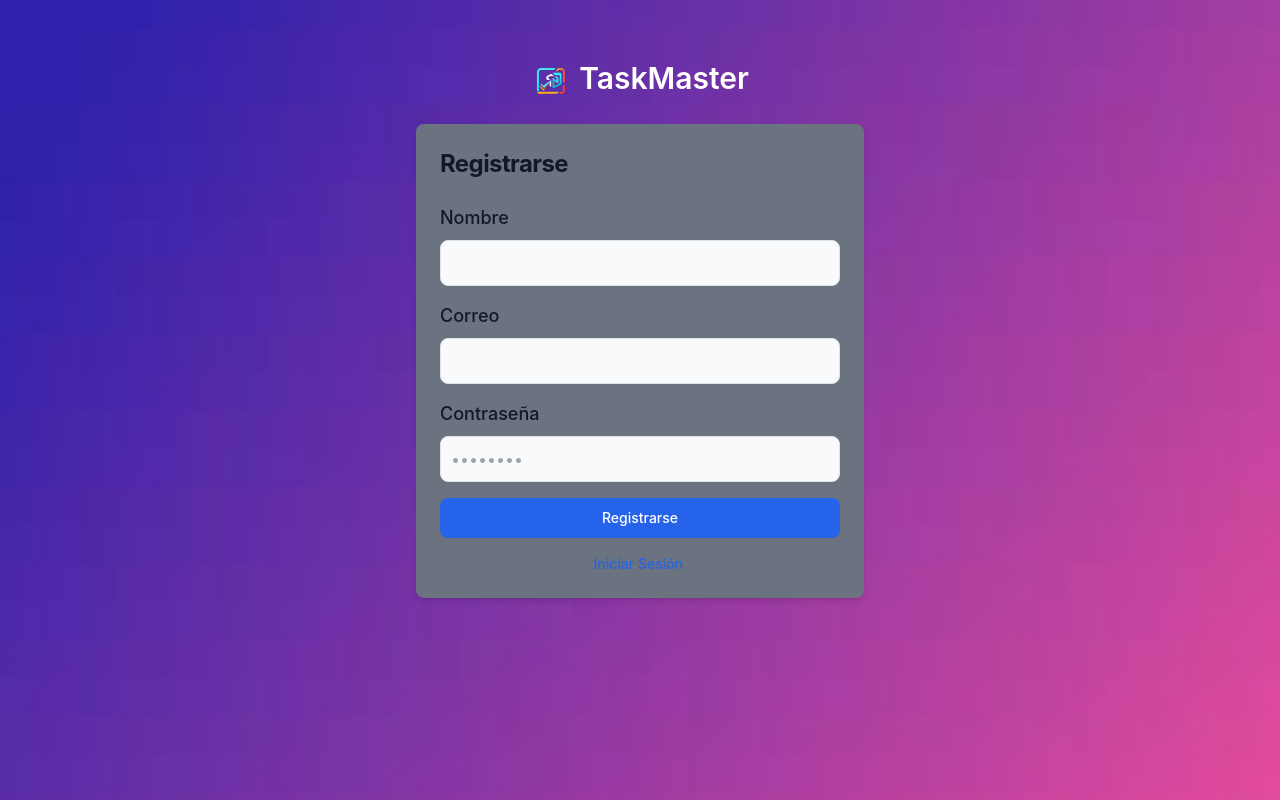
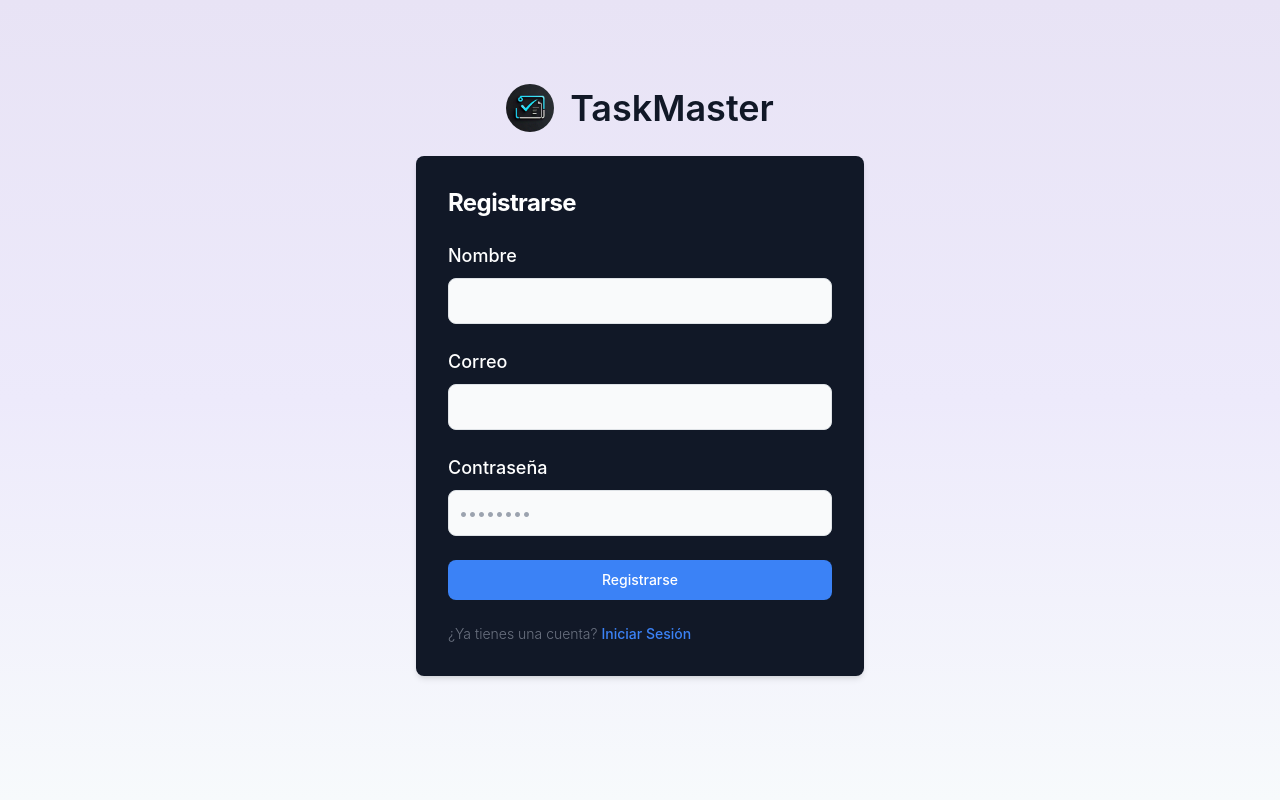
Before and after one commit to Edwinestrada07/taskmaster-front, a React (Create React App) app: page /signup in a window 1280 px wide. Built offline with nearby package versions, Linux system fonts and the light colour scheme.

Commit message:
update login, signup, home

```diff
--- a/src/components/footer.jsx
+++ b/src/components/footer.jsx
@@ -2,7 +2,7 @@ import React from 'react'
 
 const Footer = () => {
     return (
-        <footer className="footer bg-dark text-light text-center">
+        <footer className="bg-gray-900 dark:bg-gray-850 text-white dark:text-gray-100">
             <div className="container p-4 flex flex-col lg:flex-row justify-between items-center">
                 <h5 className='text mb-4 lg:mb-0'>© 2024 Todos los derechos reservados</h5>
                 <ul className="list-inline flex space-x-4 mb-4 lg:mb-0">
--- a/src/components/navbar.jsx
+++ b/src/components/navbar.jsx
@@ -3,7 +3,7 @@ import { Bars3Icon, XMarkIcon, UserCircleIcon } from '@heroicons/react/24/outlin
 import { Link, NavLink, useNavigate } from 'react-router-dom'
 import { useState, useEffect } from 'react'
 import Modal from 'react-modal'
-import { ThemeDarkMode, toggleTheme } from '../themeDarkMode/themeDark';
+import { ThemeDarkMode, toggleTheme } from '../themeDarkMode/themeDark'
 import { FontAwesomeIcon } from '@fortawesome/react-fontawesome'
 import { faMoon, faSun } from '@fortawesome/free-regular-svg-icons'
 
@@ -22,7 +22,7 @@ const customStyles = {
         borderRadius: '10px',
         border: 'none',
     },
-};
+}
 
 Modal.setAppElement('#root')
 
--- a/src/index.js
+++ b/src/index.js
@@ -1,11 +1,11 @@
 //index.js. Este archivo es el punto de entrada de tu aplicación, y es
 //el lugar adecuado para incluir configuraciones globales y efectos secundarios
+
 import React from 'react';
 import ReactDOM from 'react-dom/client';
 import { RouterProvider } from 'react-router-dom';
 import router from './router';
 import reportWebVitals from './reportWebVitals';
-import 'bootstrap/dist/css/bootstrap.min.css';
 import './index.css';
 import { ThemeDarkMode } from './themeDarkMode/themeDark';
 
@@ -18,7 +18,4 @@ root.render(
     </React.StrictMode>
 );
 
-// If you want to start measuring performance in your app, pass a function
-// to log results (for example: reportWebVitals(console.log))
-// or send to an analytics endpoint. Learn more: https://bit.ly/CRA-vitals
 reportWebVitals();
--- a/src/pages/login.jsx
+++ b/src/pages/login.jsx
@@ -72,24 +72,30 @@ function Login() {
     }
 
     return (
-        <div className="dark:bg-gray-900">
-            <div className="container flex flex-col items-center justify-center">
+        <div className="min-h-screen flex items-center justify-center bg-gradient-to-b from-[#E8E3F5] via-[#EDEAFB] to-[#F7FAFC] dark:bg-gradient-to-b dark:from-[#1a202c] dark:via-[#2d3748] dark:to-[#2d3748]">
+            <div className="container mx-auto px-4 py-8">
+                <div className="flex flex-col items-center">
 
-                <h1 className="flex mb-6 text-3xl font-semibold text-white">
-                    <img className="w-10 h-10 mr-2" src="./assets/logo copia.png" alt="logo" />
+                    <h1 className="flex items-center mb-6 text-4xl font-semibold text-gray-900 dark:text-white">
+                        <img className="w-12 h-12 mr-3 rounded-full" src="./assets/logo.jpg" alt="logo" />
                         TaskMaster
                     </h1>
 
-                <div className="w-full bg-gray-500 rounded-lg shadow-md dark:bg-gray-800 dark:border dark:border-gray-700 md:mt-0 sm:max-w-md xl:p-0">
-                    <div className="p-4 space-y-2 md:space-y-4 sm:p-8">
-                        <h1 className="text-2xl font-bold leading-tight tracking-tight text-gray-900 md:text-2xl dark:text-white">
+                    <div className="w-full max-w-md bg-gray-900 rounded-lg shadow-md dark:bg-gray-800 dark:border dark:border-gray-700">
+                        <div className="p-6 sm:p-8">
+                            <h1 className="text-2xl font-bold leading-tight tracking-tight text-white dark:text-white mb-4">
                                 Iniciar Sesión
                             </h1>
 
-                        {error && <div className="alert alert-danger text-bg-danger text-lg font-medium leading-tight">{error}</div>}
-                        <form className="space-y-2 md:space-y-4" onSubmit={submit} id='form-login'>
-                            <div className="mt-4">
-                                <label htmlFor="email" className="block mb-2 text-lg font-medium text-gray-900 dark:text-white">Correo</label>
+                            {error && (
+                                <div className="alert alert-danger text-red-600 text-lg font-medium leading-tight mb-4">
+                                    {error}
+                                </div>
+                            )}
+
+                            <form className="space-y-6" onSubmit={submit} id='form-login'>
+                                <div>
+                                    <label htmlFor="email" className="block mb-2 text-lg font-medium text-white dark:text-white">Correo</label>
                                     <input
                                         type="text"
                                         name="email"
@@ -103,7 +109,7 @@ function Login() {
                                 </div>
 
                                 <div>
-                                <label htmlFor="password" className="block mb-2 text-lg font-medium text-gray-900 dark:text-white">Contraseña</label>
+                                    <label htmlFor="password" className="block mb-2 text-lg font-medium text-white dark:text-white">Contraseña</label>
                                     <input
                                         type="password"
                                         name="password"
@@ -118,22 +124,24 @@ function Login() {
 
                                 <div className="flex items-center justify-between">
 
-                                <Link to="/forgot-password" className="text-sm font-medium text-blue-600 hover:underline dark:text-blue-500">
+                                    <Link to="/forgot-password" className="text-sm font-medium text-blue-500 hover:underline dark:text-blue-500">
                                         ¿Olvidaste tu contraseña?
                                     </Link>
                                 </div>
 
                                 <button
                                     type="submit"
-                                className="w-full text-white bg-blue-600 hover:bg-blue-700 focus:ring-4 focus:outline-none focus:ring-blue-300 font-medium rounded-lg text-sm px-5 py-2.5 text-center dark:bg-blue-600 dark:hover:bg-blue-700 dark:focus:ring-blue-800"
+                                    className="w-full text-white bg-blue-500 hover:bg-blue-700 focus:ring-4 focus:outline-none focus:ring-blue-300 font-medium rounded-lg text-sm px-5 py-2.5 text-center dark:bg-blue-600 dark:hover:bg-blue-700 dark:focus:ring-blue-800"
                                     disabled={loading}
                                 >
                                     {loading ? 'Iniciando Sesión...' : 'Iniciar Sesión'}
                                 </button>
-                            <p className="text-sm font-light text-gray-500 dark:text-gray-400">
-                                ¿No tienes una cuenta? <Link to="/signup" className="font-medium text-blue-600 hover:underline dark:text-blue-500">Regístrate aquí</Link>
+
+                                <p className="text-sm font-light text-white dark:text-gray-400">
+                                    ¿No tienes una cuenta? <Link to="/signup" className="font-medium text-blue-500 hover:underline dark:text-blue-500">Regístrate aquí</Link>
                                 </p>
                             </form>
+                        </div>
                     </div>
                 </div>
             </div>
--- a/src/pages/signup.jsx
+++ b/src/pages/signup.jsx
@@ -75,25 +75,35 @@ function Signup() {
     }, [navigate])
 
     return (
-        <div className="dark:bg-gray-900">
-            <div className="container flex flex-col items-center justify-center">
+        <div className="min-h-screen flex items-center justify-center bg-gradient-to-b from-[#E8E3F5] via-[#EDEAFB] to-[#F7FAFC] dark:bg-gradient-to-b dark:from-[#1a202c] dark:via-[#2d3748] dark:to-[#2d3748]">
+            <div className="container mx-auto px-4 py-8">
+                <div className="flex flex-col items-center">
 
-                <h1 className="flex mb-6 text-3xl font-semibold text-white">
-                    <img className="w-10 h-10 mr-2" src="./assets/logo copia.png" alt="logo" />
+                    <h1 className="flex items-center mb-6 text-4xl font-semibold text-gray-900 dark:text-white">
+                        <img className="w-12 h-12 mr-3 rounded-full" src="./assets/logo.jpg" alt="logo" />
                         TaskMaster
                     </h1>
 
-                <div className="w-full bg-gray-500 rounded-lg shadow-md dark:bg-gray-800 dark:border dark:border-gray-700 md:mt-0 sm:max-w-md xl:p-0">
-                    <div className="p-4 space-y-2 md:space-y-4 sm:p-8">
-                        <h1 className="text-2xl font-bold leading-tight tracking-tight text-gray-900 md:text-2xl dark:text-white">
+                    <div className="w-full max-w-md bg-gray-900 rounded-lg shadow-md dark:bg-gray-800 dark:border dark:border-gray-700">
+                        <div className="p-6 sm:p-8">
+                            <h1 className="text-2xl font-bold leading-tight tracking-tight text-white dark:text-white mb-4">
                                 Registrarse
                             </h1>
 
-                        {error && <div className="alert alert-danger text-bg-danger text-lg font-medium leading-tight">{error}</div>}
-                        {successMessage && <div className="alert alert-success">{successMessage}</div>}
-                        <form className="space-y-2 md:space-y-4" onSubmit={handleSubmit} >
-                            <div className="mt-4">
-                                <label htmlFor="name" className="block mb-2 text-lg font-medium text-gray-900 dark:text-white">Nombre</label>
+                            {error && (
+                                <div className="alert alert-danger text-red-600 text-lg font-medium leading-tight mb-4">
+                                    {error}
+                                </div>
+                            )}
+                            {successMessage && (
+                                <div className="alert alert-success text-green-600 text-lg font-medium leading-tight mb-4">
+                                    {successMessage}
+                                </div>
+                            )}
+
+                            <form className="space-y-6" onSubmit={handleSubmit} >
+                                <div>
+                                    <label htmlFor="name" className="block mb-2 text-lg font-medium text-white dark:text-white">Nombre</label>
                                     <input
                                         type="text"
                                         name="name"
@@ -106,7 +116,7 @@ function Signup() {
                                 </div>
 
                                 <div>
-                                <label htmlFor="email" className="block mb-2 text-lg font-medium text-gray-900 dark:text-white">Correo</label>
+                                    <label htmlFor="email" className="block mb-2 text-lg font-medium text-white dark:text-white">Correo</label>
                                     <input
                                         type="text"
                                         name="email"
@@ -119,7 +129,7 @@ function Signup() {
                                 </div>
 
                                 <div>
-                                <label htmlFor="password" className="block mb-2 text-lg font-medium text-gray-900 dark:text-white">Contraseña</label>
+                                    <label htmlFor="password" className="block mb-2 text-lg font-medium text-white dark:text-white">Contraseña</label>
                                     <input
                                         type="password"
                                         name="password"
@@ -134,15 +144,16 @@ function Signup() {
 
                                 <button
                                     type="submit"
-                                className="w-full text-white bg-blue-600 hover:bg-blue-700 focus:ring-4 focus:outline-none focus:ring-blue-300 font-medium rounded-lg text-sm px-5 py-2.5 text-center dark:bg-blue-600 dark:hover:bg-blue-700 dark:focus:ring-blue-800"
+                                    className="w-full text-white bg-blue-500 hover:bg-blue-700 focus:ring-4 focus:outline-none focus:ring-blue-300 font-medium rounded-lg text-sm px-5 py-2.5 text-center dark:bg-blue-600 dark:hover:bg-blue-700 dark:focus:ring-blue-800"
                                     disabled={loading}
                                 >
                                     {loading ? 'Registrando...' : 'Registrarse'}
                                 </button>
-                            <p className="text-sm font-light text-gray-500 dark:text-gray-400">
-                                ¿Ya tienes una cuenta? <Link to="/login" className="font-medium text-blue-600 hover:underline dark:text-blue-500">Iniciar Sesión</Link>
+                                <p className="text-sm font-light text-gray-500 dark:text-gray-400 mt-4">
+                                    ¿Ya tienes una cuenta? <Link to="/login" className="font-medium text-blue-500 hover:underline dark:text-blue-500">Iniciar Sesión</Link>
                                 </p>
                             </form>
+                        </div>
                     </div>
                 </div>
             </div>
--- a/tailwind.config.js
+++ b/tailwind.config.js
@@ -1,3 +1,4 @@
+// tailwind.config.js
 /** @type {import('tailwindcss').Config} */
 module.exports = {
   darkMode: 'class',
```
Also changed, not shown: src/layouts/mainLayout.jsx (+23 -19 lines), src/pages/home.jsx (+15 -15 lines), src/router.jsx (+15 -15 lines). Lines whose indentation alone changed are shown as unchanged.
